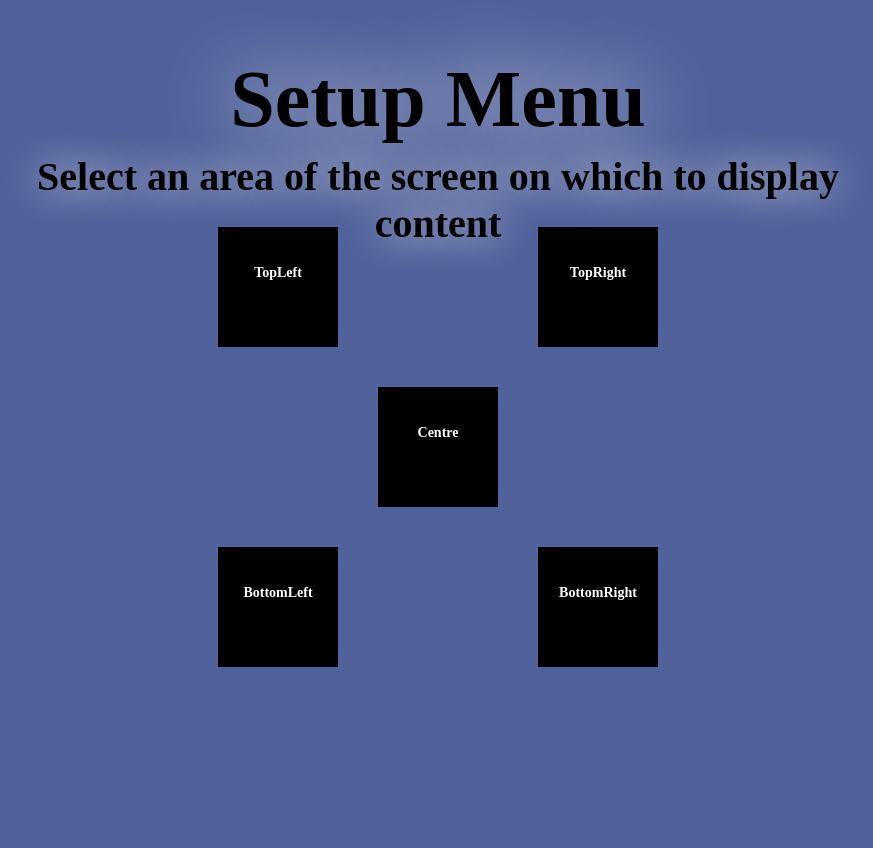
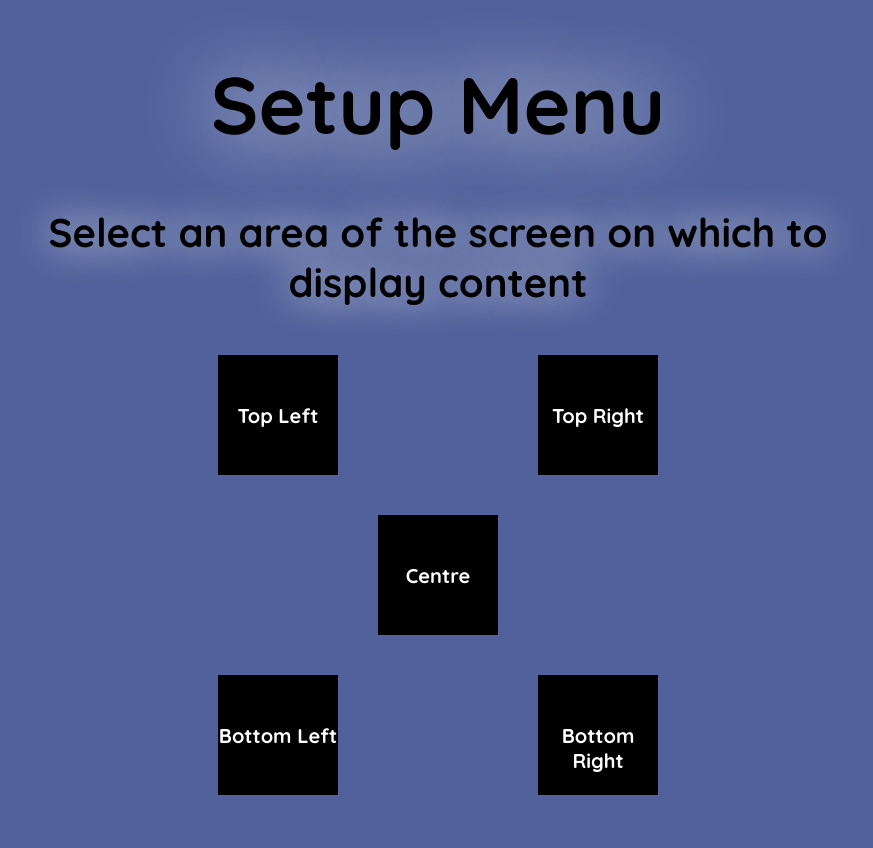
Before and after one commit to thesixtium/neuromove, a Flask app: page /setup in a window 1280 px wide. Shown: the whole page, without its empty margins (202-1075 px from the left). Before the commit the page ends 667 px from the top, so only its background shows below. Run offline with Flask 3, Linux system fonts and the light colour scheme.

Commit message:
maybe????

```diff
--- a/P300/arrowtesting/backend.py
+++ b/P300/arrowtesting/backend.py
@@ -8,7 +8,7 @@ app = Flask(__name__,template_folder="templates")
 
 @app.route("/")
 def hello():
-    return render_template('bcisetup.html')
+    return render_template('destination.html')
 
 @app.route("/local")
 def local():
@@ -28,13 +28,18 @@ def localBCI():
     outputpls(data)
     return jsonify({'result': 'success'})
 
-'''@app.route("/dotcoords", methods=['GET', 'POST'])
+@app.route("/dotcoords", methods=['GET', 'POST'])
 def dotcoords():
-    file_path = "P300/arrowtesting/static/centers.txt"
+    data = request.json['data']
+    file_path = 'C:/Users/philippa.madill/Documents/GitHub/neuromove/P300/arrowtesting/static/centers.txt'
     with open(file_path, "r") as f:
         coords = f.readlines()
-        return jsonify({'result': coords})
-'''
+    dotarray = coords
+    return jsonify(dotarray)
+
+@app.route("/destination")
+def destination():
+    return render_template('destination.html')
 
 @app.route("/stop_go", methods=['GET'])
 def stopBCI():
--- a/P300/arrowtesting/static/centers.txt
+++ b/P300/arrowtesting/static/centers.txt
@@ -1,5 +1 @@
-[14,12]
-[5,17]
-[17,26]
-[6,5]
-[5,29]
+[14,12][5,17][17,26][6,5][5,29]
--- a/P300/arrowtesting/static/styles.css
+++ b/P300/arrowtesting/static/styles.css
@@ -5,10 +5,17 @@
     --mleft: 10%;
     --mright: 10%;
 }
+.quicksand {
+    font-family: "Quicksand", serif;
+    font-optical-sizing: auto;
+    font-weight: 300;
+    font-style: normal;
+  }
 body{
     background-color: rgb(80, 97, 155);
     margin-left: 15%;
     margin-right:15%;
+    font-family: 'Quicksand', sans-serif;
 }
 
 h1{
@@ -16,6 +23,7 @@ h1{
     text-align: center;
     text-shadow: 0em 0em 1em white;
     font-size: 5em;
+    font-family: 'Quicksand', sans-serif;
 }
 
 h2{
@@ -24,6 +32,7 @@ h2{
     text-align: center;
     text-shadow: 0em 0em 1em white;
     font-size: 2.5em;
+    font-family: 'Quicksand', sans-serif;
 }
 
 .dot{
@@ -39,20 +48,20 @@ h2{
   }
 
 #subheader{
-    padding-top: 20%;
+    padding-top: 15%;
 padding-bottom: -20%;
 margin-bottom: -20%;}
 
 #screen_area_select{
-    padding-top: -25%;
-    margin-top: -25%;
+    padding-top: -15%;
+    margin-top: -15%;
 
 }
 #filler{
     background-color: transparent;
 }
 #setup-grid-container{
-    padding-top: 10%;
+    padding-top: 18%;
     grid-gap: 1em;
     display: grid;
     grid-template:  'item1 item1 item1'
@@ -80,9 +89,9 @@ margin-bottom: -20%;}
     margin-top: 0.1em;
 }
 #menutext{
-    padding-top: 20%;
+    padding-top: 23%;
     text-align: center;
-    font-size: 0.35em;
+    font-size: 0.5em;
     text-shadow: none;
 }
 .stop-grid-container {
--- a/P300/arrowtesting/templates/bcisetup.html
+++ b/P300/arrowtesting/templates/bcisetup.html
@@ -3,6 +3,9 @@
 <head>
     <meta charset="UTF-8">
     <meta name="viewport" content="width=device-width, initial-scale=1.0">
+    <link rel="preconnect" href="https://fonts.googleapis.com">
+    <link rel="preconnect" href="https://fonts.gstatic.com" crossorigin>
+    <link href="https://fonts.googleapis.com/css2?family=Quicksand:wght@300..700&display=swap" rel="stylesheet">
     <title>Setup Menu</title>
     <link rel="stylesheet" href="{{url_for('static', filename='styles.css') }}">
 </head>
--- a/P300/arrowtesting/templates/screenside.html
+++ b/P300/arrowtesting/templates/screenside.html
@@ -3,6 +3,9 @@
 <head>
     <meta charset="UTF-8">
     <meta name="viewport" content="width=device-width, initial-scale=1.0">
+    <link rel="preconnect" href="https://fonts.googleapis.com">
+    <link rel="preconnect" href="https://fonts.gstatic.com" crossorigin>
+    <link href="https://fonts.googleapis.com/css2?family=Quicksand:wght@300..700&display=swap" rel="stylesheet">
     <title>Setup Menu</title>
     <link rel="stylesheet" href="{{url_for('static', filename='styles.css') }}">
 </head>
--- a/P300/arrowtesting/templates/setupmenu.html
+++ b/P300/arrowtesting/templates/setupmenu.html
@@ -3,6 +3,9 @@
 <head>
     <meta charset="UTF-8">
     <meta name="viewport" content="width=device-width, initial-scale=1.0">
+    <link rel="preconnect" href="https://fonts.googleapis.com">
+    <link rel="preconnect" href="https://fonts.gstatic.com" crossorigin>
+    <link href="https://fonts.googleapis.com/css2?family=Quicksand:wght@300..700&display=swap" rel="stylesheet">
     <title>Setup Menu</title>
     <link rel="stylesheet" href="{{url_for('static', filename='styles.css') }}">
 </head>
@@ -14,15 +17,15 @@
         <div id="screen_area_select">
         <h2 id= "subheader"> Select an area of the screen on which to display content<h2>
             <div class = "setup-grid-container" id = "setup-grid-container">
-                <div class = "grid-item" id="tl"><p id= "menutext">TopLeft</p></div>
+                <div class = "grid-item" id="tl"><p id= "menutext">Top Left</p></div>
                 <div class = "filler"></div>
-                <div class = "grid-item" id="tr"><p id= "menutext">TopRight</p></div>
+                <div class = "grid-item" id="tr"><p id= "menutext">Top Right</p></div>
                 <div class = "filler"></div>
                 <div class = "grid-item" id="cen"><p id= "menutext">Centre</p></div>
                 <div class = "filler"></div>
-                <div class = "grid-item" id="bl"><p id= "menutext">BottomLeft</p></div>
+                <div class = "grid-item" id="bl"><p id= "menutext">Bottom Left</p></div>
                 <div class = "filler"></div>
-                <div class = "grid-item" id="br"><p id= "menutext">BottomRight</p></div>
+                <div class = "grid-item" id="br"><p id= "menutext">Bottom Right</p></div>
             </div>
         </div>
     </main>
```
Also changed, not shown: P300/arrowtesting/static/destination.js (+15 -16 lines), P300/arrowtesting/static/p300Arrows.js (+7 -0 lines).
